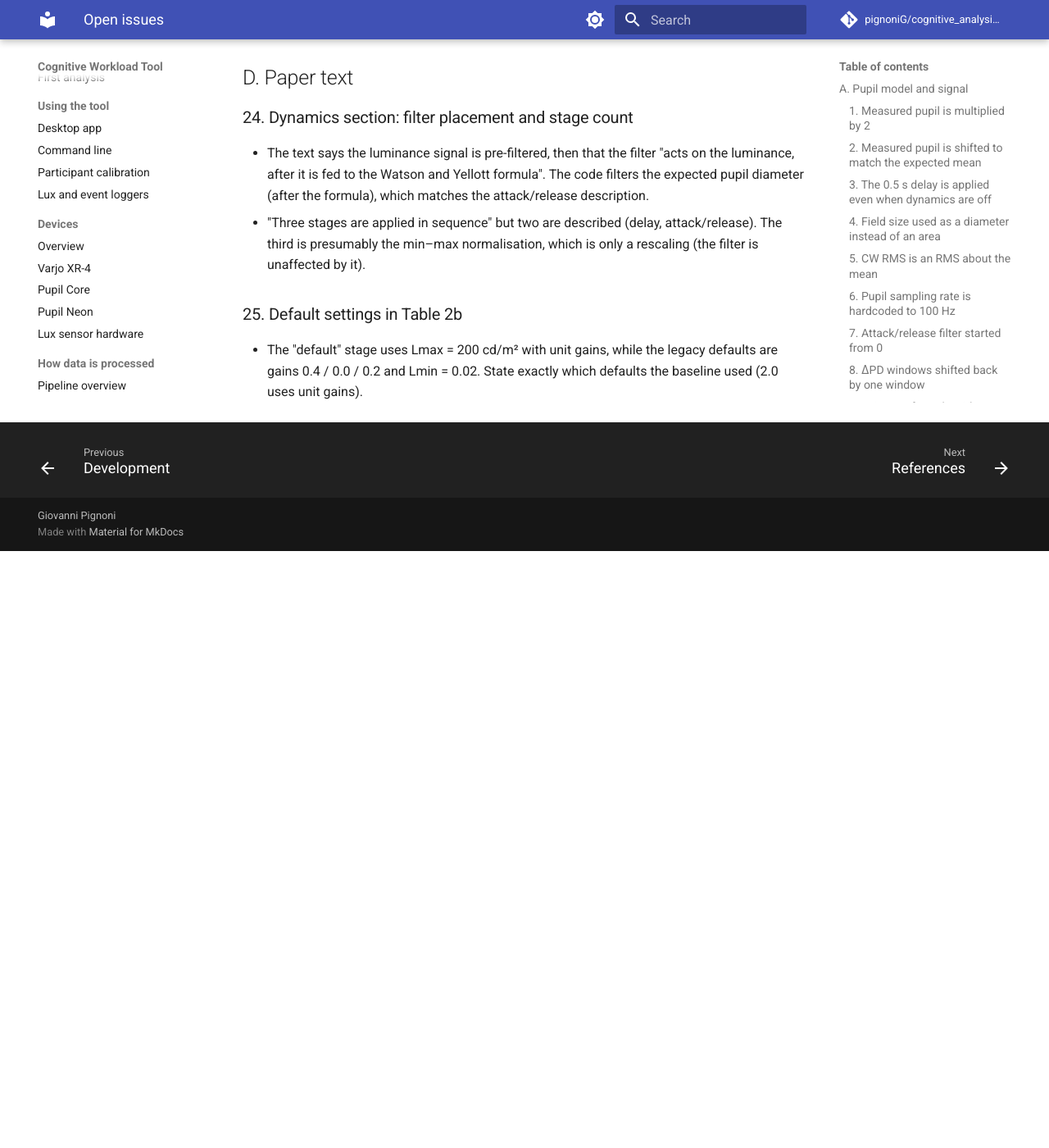
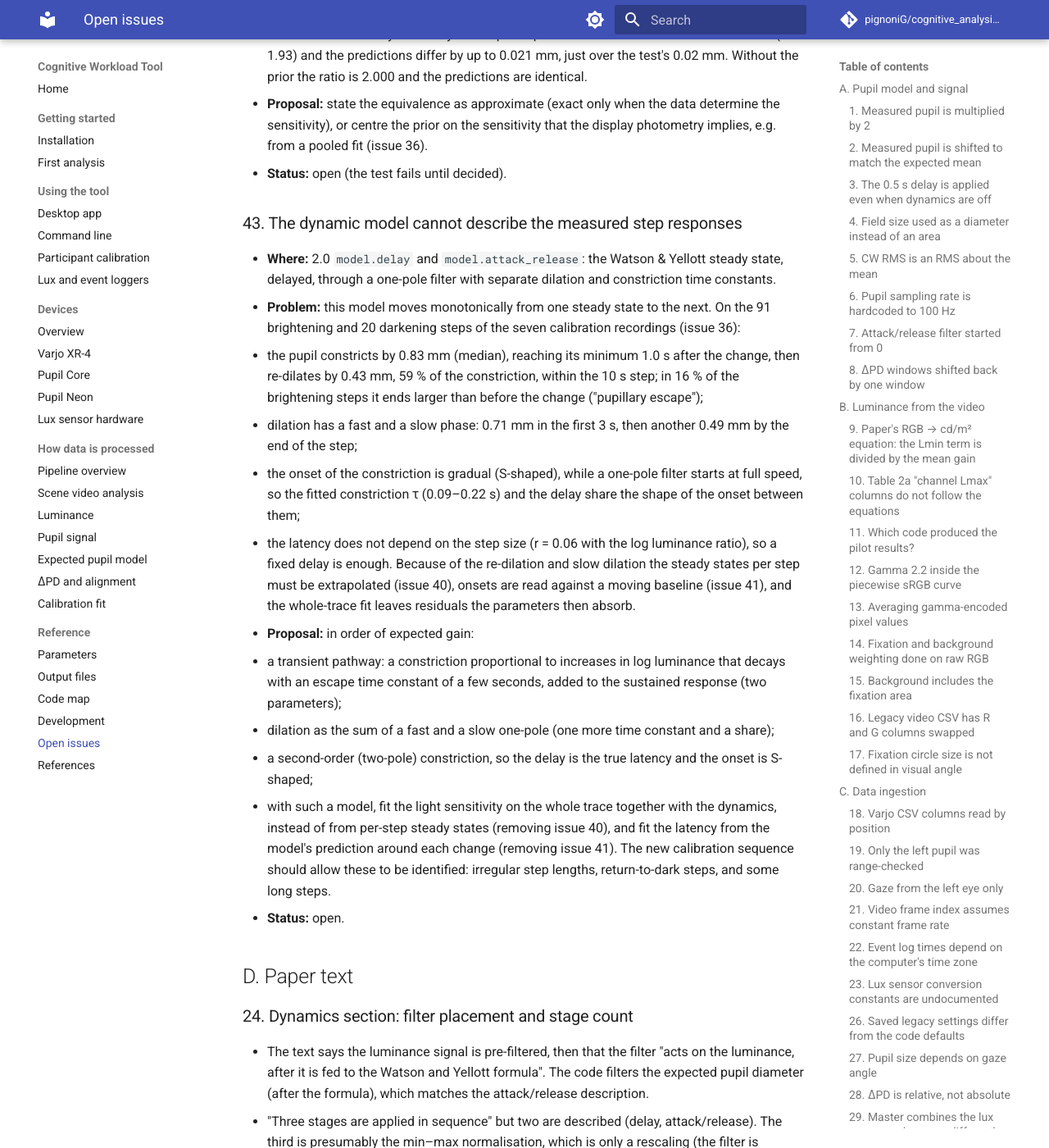
Before and after one commit to pignoniG/cognitive_analysis_tool, an MkDocs documentation site: the page built from docs/OPEN_ISSUES.md, in a window 1280 px wide and 1400 px high, scrolled down 18718 px. Shown: the whole window at 82% size. Built offline with MkDocs 1.6.1 and Material for MkDocs 9.7.7, drawn with Linux system fonts in a browser that asks for light colours; comment, search, counter and statistics services are not loaded; before the commit the page ends 19390 px from its top, so only the background shows below that; some of the changed text lies outside the part shown.

Commit message:
Record how the measured step responses depart from the dynamics model
On the seven calibration recordings the pupil re-dilates by 59 % of
each constriction within a step, dilates in a fast and a slow phase,
and starts constricting gradually; the delay plus one-pole model does
none of these. Negative onsets are not a timing error: the pupil was
already shrinking before those changes. Open issue 43 records the
measurements and a staged proposal; issue 41 gets its cause.

```diff
--- a/docs/OPEN_ISSUES.md
+++ b/docs/OPEN_ISSUES.md
@@ -514,9 +514,15 @@
   brightening steps within a colour (e.g. red 191 → 255, blue 64 → 128), where the constriction is small and the
   pupil is still moving from the previous step. The median is robust, but the reported interquartile range includes
   them (e: −0.19–0.40 s), and with few onsets they pull the median down.
-- **Proposal:** discard onsets outside a physiological range (e.g. 0.1–0.8 s) and require a flat baseline before
-  the change.
-- **Status:** open.
+- **Cause:** not the timing of the change: the detected video change is within 0.09 s of the nominal one at these
+  steps, as at the others. The pupil was already shrinking before the change (median −0.29 mm/s over the second
+  before, against +0.05 mm/s at steps with a normal onset), so the 20 % point is reached early against a baseline
+  taken as flat. Whether this is spontaneous fluctuation or anticipation of the regular 10 s rhythm is unknown; a
+  sequence with irregular step lengths would tell.
+- **Proposal:** measure the onset against the pre-change trend (or against the model's prediction, once it describes
+  re-dilation, issue 43) rather than a flat level, and discard onsets outside a physiological range (e.g.
+  0.1–0.8 s).
+- **Status:** open; part of the dynamics model (issue 43).
 
 ### 42. The sensitivity prior breaks the display–sensitivity equivalence slightly
 - **Where:** 2.0 `photometry.fit_light_response`; `tests/test_photometry.py::test_display_error_is_absorbed_by_the_sensitivity`,
@@ -528,6 +534,32 @@
 - **Proposal:** state the equivalence as approximate (exact only when the data determine the sensitivity), or centre
   the prior on the sensitivity that the display photometry implies, e.g. from a pooled fit (issue 36).
 - **Status:** open (the test fails until decided).
+
+### 43. The dynamic model cannot describe the measured step responses
+- **Where:** 2.0 `model.delay` and `model.attack_release`: the Watson & Yellott steady state, delayed, through a
+  one-pole filter with separate dilation and constriction time constants.
+- **Problem:** this model moves monotonically from one steady state to the next. On the 91 brightening and 20
+  darkening steps of the seven calibration recordings (issue 36):
+  - the pupil constricts by 0.83 mm (median), reaching its minimum 1.0 s after the change, then re-dilates by
+    0.43 mm, 59 % of the constriction, within the 10 s step; in 16 % of the brightening steps it ends larger than
+    before the change ("pupillary escape");
+  - dilation has a fast and a slow phase: 0.71 mm in the first 3 s, then another 0.49 mm by the end of the step;
+  - the onset of the constriction is gradual (S-shaped), while a one-pole filter starts at full speed, so the fitted
+    constriction τ (0.09–0.22 s) and the delay share the shape of the onset between them;
+  - the latency does not depend on the step size (r = 0.06 with the log luminance ratio), so a fixed delay is enough.
+  Because of the re-dilation and slow dilation the steady states per step must be extrapolated (issue 40), onsets
+  are read against a moving baseline (issue 41), and the whole-trace fit leaves residuals the parameters then absorb.
+- **Proposal:** in order of expected gain:
+  1. a transient pathway: a constriction proportional to increases in log luminance that decays with an escape time
+     constant of a few seconds, added to the sustained response (two parameters);
+  2. dilation as the sum of a fast and a slow one-pole (one more time constant and a share);
+  3. a second-order (two-pole) constriction, so the delay is the true latency and the onset is S-shaped;
+  4. with such a model, fit the light sensitivity on the whole trace together with the dynamics, instead of from
+     per-step steady states (removing issue 40), and fit the latency from the model's prediction around each change
+     (removing issue 41).
+  The new calibration sequence should allow these to be identified: irregular step lengths, return-to-dark steps,
+  and some long steps.
+- **Status:** open.
 
 ## D. Paper text
 
```
